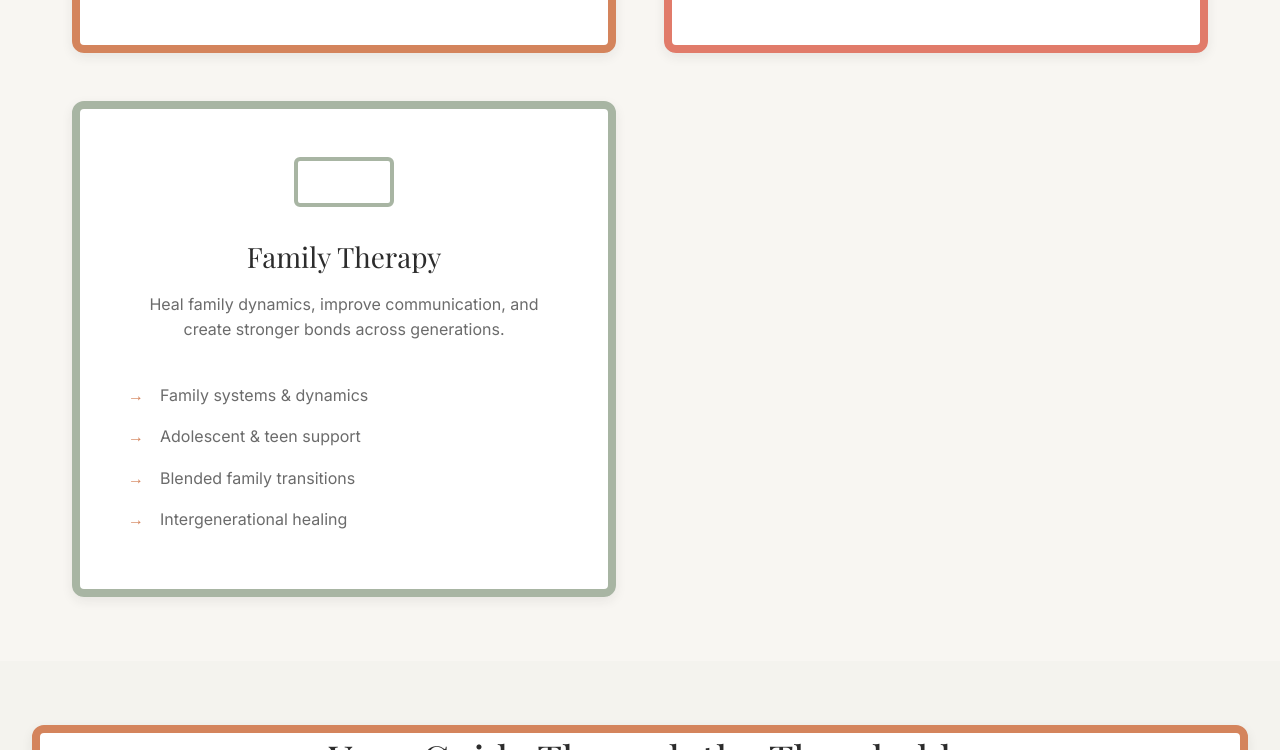
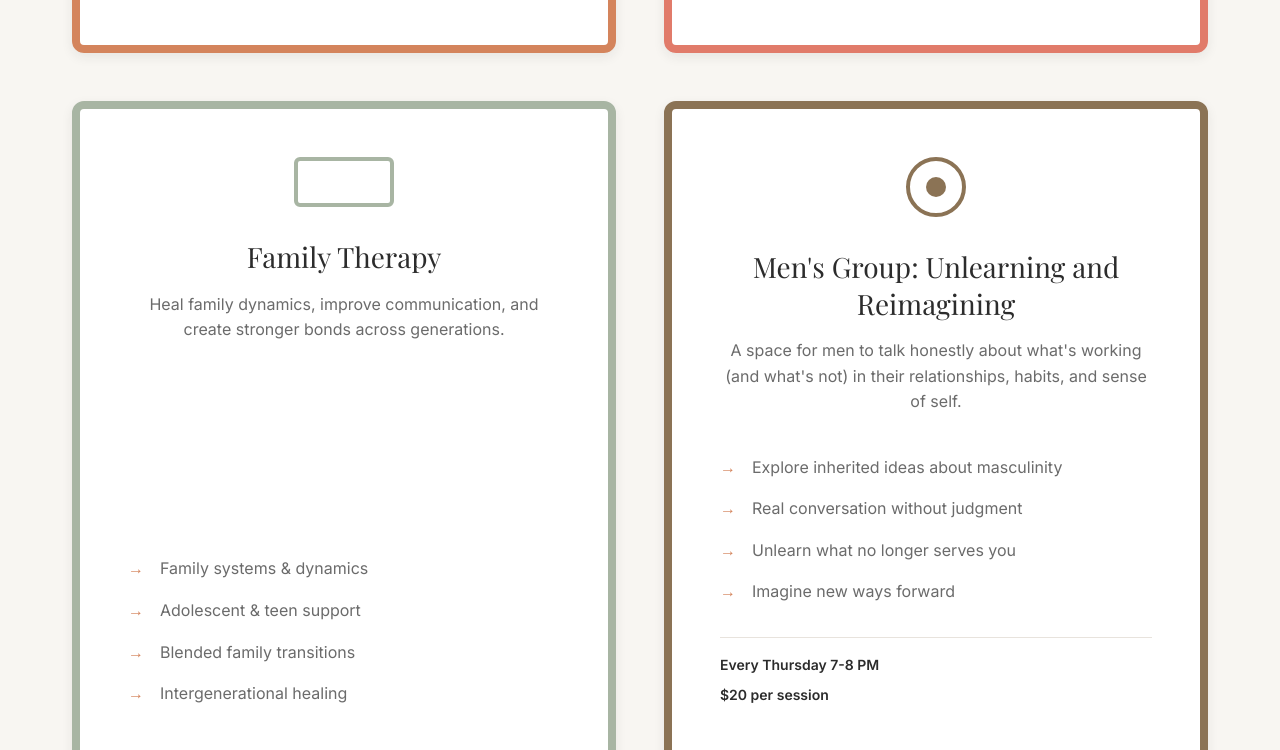
Before and after one commit to jmiranda3838/therapy-by-jonathan, a plain HTML site: page index.html in a window 1280 px wide. Shown: the part 2050-2800 px from the top of the page. Drawn offline with nearby package versions, Linux system fonts and the light colour scheme; a web font is replaced by a local one.

Commit message:
Update hero section and add Men's Group service
- Updated hero subtext with new therapeutic messaging about co-authoring stories
- Added Group therapy tag to hero section and footer
- Created new Men's Group service card with Psychology Today details
- Added circular doorway icon design for group therapy
- Included schedule (Thu 7-8 PM) and pricing ($20) information
- Styled with earth-tone border color to distinguish from other services

🤖 Generated with [Claude Code](https://claude.ai/code)

Co-Authored-By: Claude <noreply@anthropic.com>

```diff
--- a/index.html
+++ b/index.html
@@ -35,11 +35,12 @@
                     <div class="hero-content">
                         <div class="hero-text">
                             <h2 id="hero-heading" class="hero-headline">Step through to a new chapter</h2>
-                            <p class="hero-subtext">Your story has brought you here. Together, we'll open the door to growth, healing, and possibility.</p>
+                            <p class="hero-subtext">Your story matters. Together, we can explore the chapters that hold you back and co-author new ones filled with growth, resilience, and possibility.</p>
                             <div class="service-tags">
                                 <span class="tag doorway-tag">Individual</span>
                                 <span class="tag doorway-tag">Couples</span>
                                 <span class="tag doorway-tag">Family</span>
+                                <span class="tag doorway-tag">Group</span>
                             </div>
                         </div>
                         <div class="hero-image">
@@ -154,6 +155,29 @@
                             </div>
                         </div>
                     </div>
+
+                    <!-- Group Therapy -->
+                    <div class="service-card">
+                        <div class="doorway-frame service-frame group">
+                            <div class="service-icon">
+                                <div class="circle-doorway"></div>
+                            </div>
+                            <h3 class="service-title">Men's Group: Unlearning and Reimagining</h3>
+                            <p class="service-description">A space for men to talk honestly about what's working (and what's not) in their relationships, habits, and sense of self.</p>
+                            <div class="service-details">
+                                <ul>
+                                    <li>Explore inherited ideas about masculinity</li>
+                                    <li>Real conversation without judgment</li>
+                                    <li>Unlearn what no longer serves you</li>
+                                    <li>Imagine new ways forward</li>
+                                </ul>
+                                <div class="group-info">
+                                    <p><strong>Every Thursday 7-8 PM</strong></p>
+                                    <p><strong>$20 per session</strong></p>
+                                </div>
+                            </div>
+                        </div>
+                    </div>
                 </div>
             </div>
         </section>
@@ -217,7 +241,7 @@
                 <div class="footer-info">
                     <h3>Therapy by jonathan</h3>
                     <p>Associate Marriage and Family Therapist</p>
-                    <p>Individual • Couples • Family Therapy</p>
+                    <p>Individual • Couples • Family • Group Therapy</p>
                 </div>
                 <div class="footer-contact">
                     <h4>Begin Your Journey</h4>
--- a/styles.css
+++ b/styles.css
@@ -474,6 +474,7 @@ a:hover, a:focus {
 .individual { border-color: var(--doorway-frame); }
 .couples { border-color: var(--accent-portal); }
 .family { border-color: var(--transition-space); }
+.group { border-color: #8B7355; }
 
 .service-icon {
   margin-bottom: var(--space-lg);
@@ -483,7 +484,8 @@ a:hover, a:focus {
 
 .single-doorway,
 .double-doorway,
-.wide-doorway {
+.wide-doorway,
+.circle-doorway {
   height: 50px;
   border-radius: 6px;
 }
@@ -513,6 +515,38 @@ a:hover, a:focus {
 .wide-doorway {
   width: 100px;
   border: 4px solid var(--transition-space);
+}
+
+.circle-doorway {
+  width: 60px;
+  height: 60px;
+  border: 4px solid #8B7355;
+  border-radius: 50%;
+  position: relative;
+  display: flex;
+  align-items: center;
+  justify-content: center;
+}
+
+.circle-doorway::before {
+  content: '';
+  width: 20px;
+  height: 20px;
+  background: #8B7355;
+  border-radius: 50%;
+}
+
+/* Group info styling */
+.group-info {
+  margin-top: var(--space-md);
+  padding-top: var(--space-sm);
+  border-top: 1px solid rgba(139, 115, 85, 0.2);
+}
+
+.group-info p {
+  margin-bottom: var(--space-xs);
+  color: var(--text-primary);
+  font-size: 0.875rem;
 }
 
 .service-title {
```
